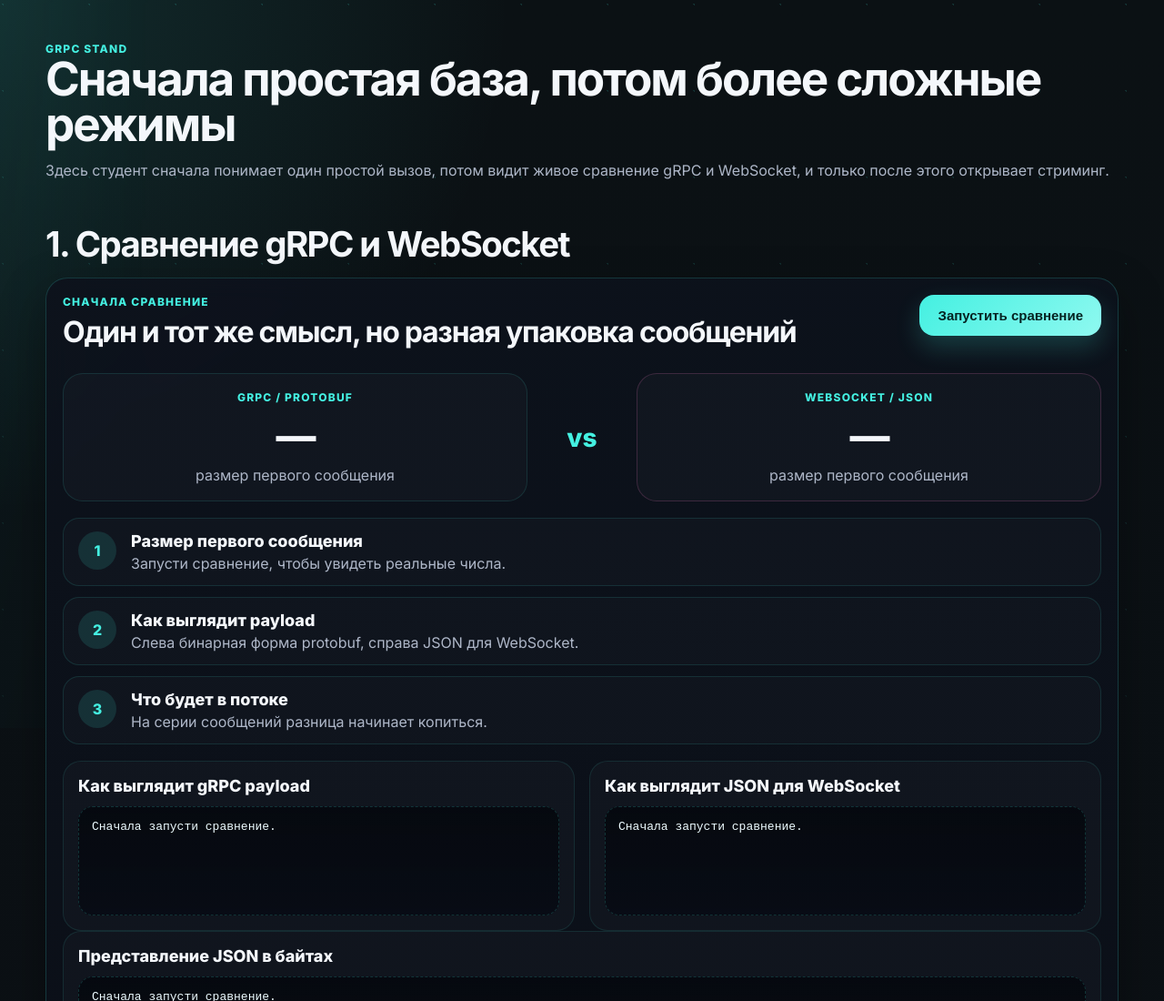
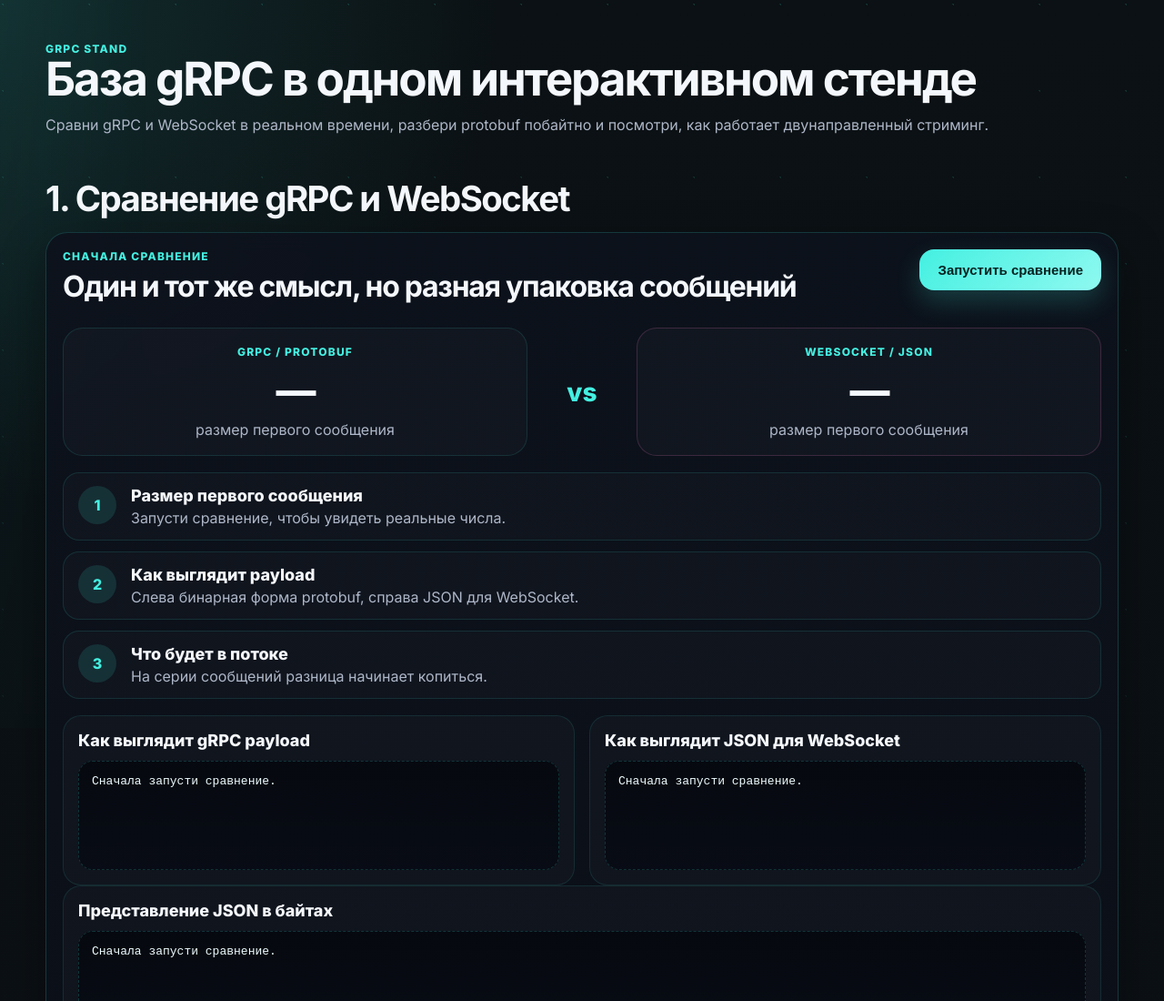
Before and after one commit to char1ks/grpc-stand, a website: page public/index.html in a window 1280 px wide. Shown: the top 1100 px of the page at 91% size. Drawn offline with Linux system fonts and the light colour scheme.

```diff
--- a/public/index.html
+++ b/public/index.html
@@ -15,8 +15,8 @@
     <section class="hero">
       <div class="hero-copy">
         <div class="eyebrow">gRPC stand</div>
-        <h1>Сначала простая база, потом более сложные режимы</h1>
-        <p>Здесь студент сначала понимает один простой вызов, потом видит живое сравнение gRPC и WebSocket, и только после этого открывает стриминг.</p>
+        <h1>База gRPC в одном интерактивном стенде</h1>
+        <p>Сравни gRPC и WebSocket в реальном времени, разбери protobuf побайтно и посмотри, как работает двунаправленный стриминг.</p>
       </div>
     </section>
 
```
